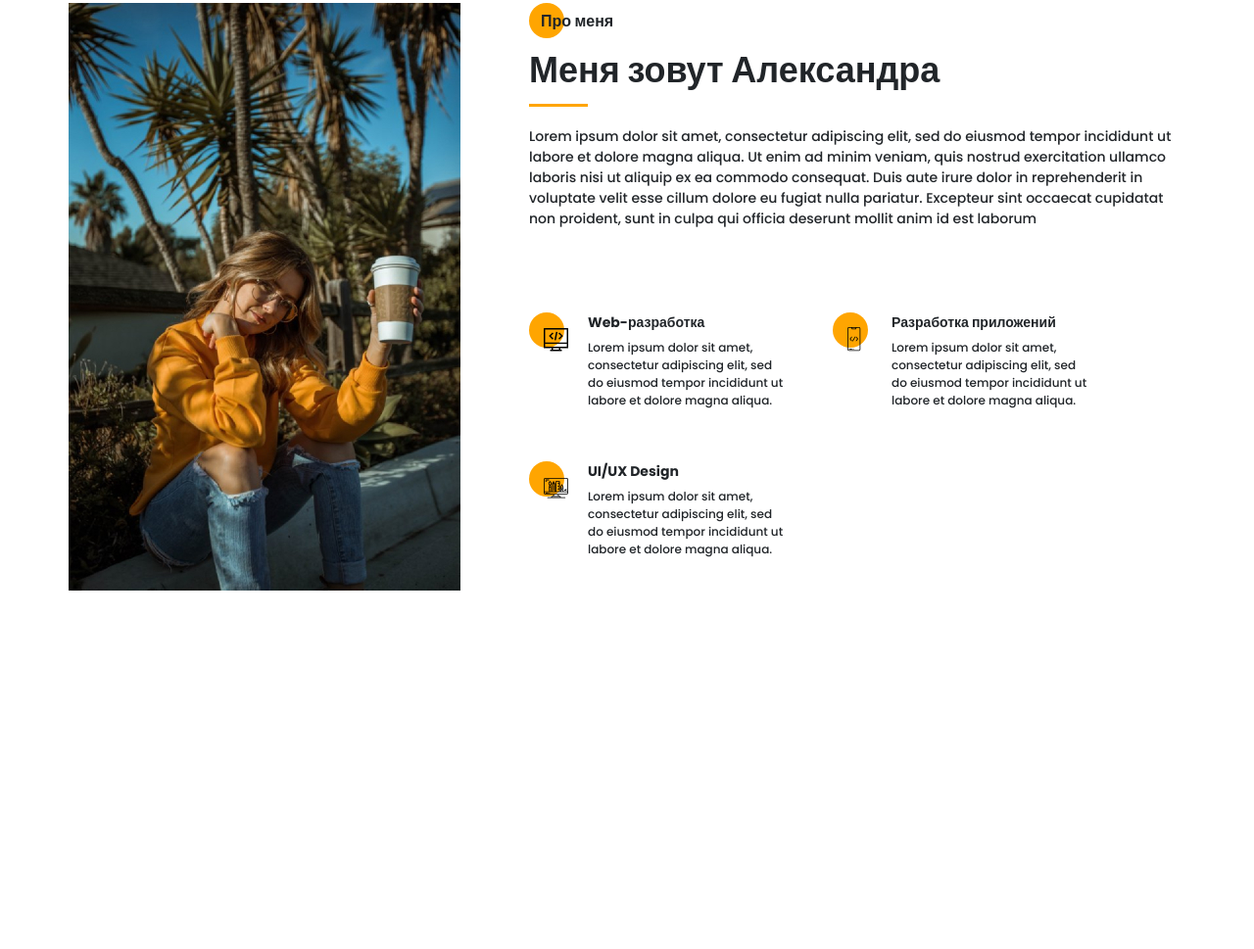
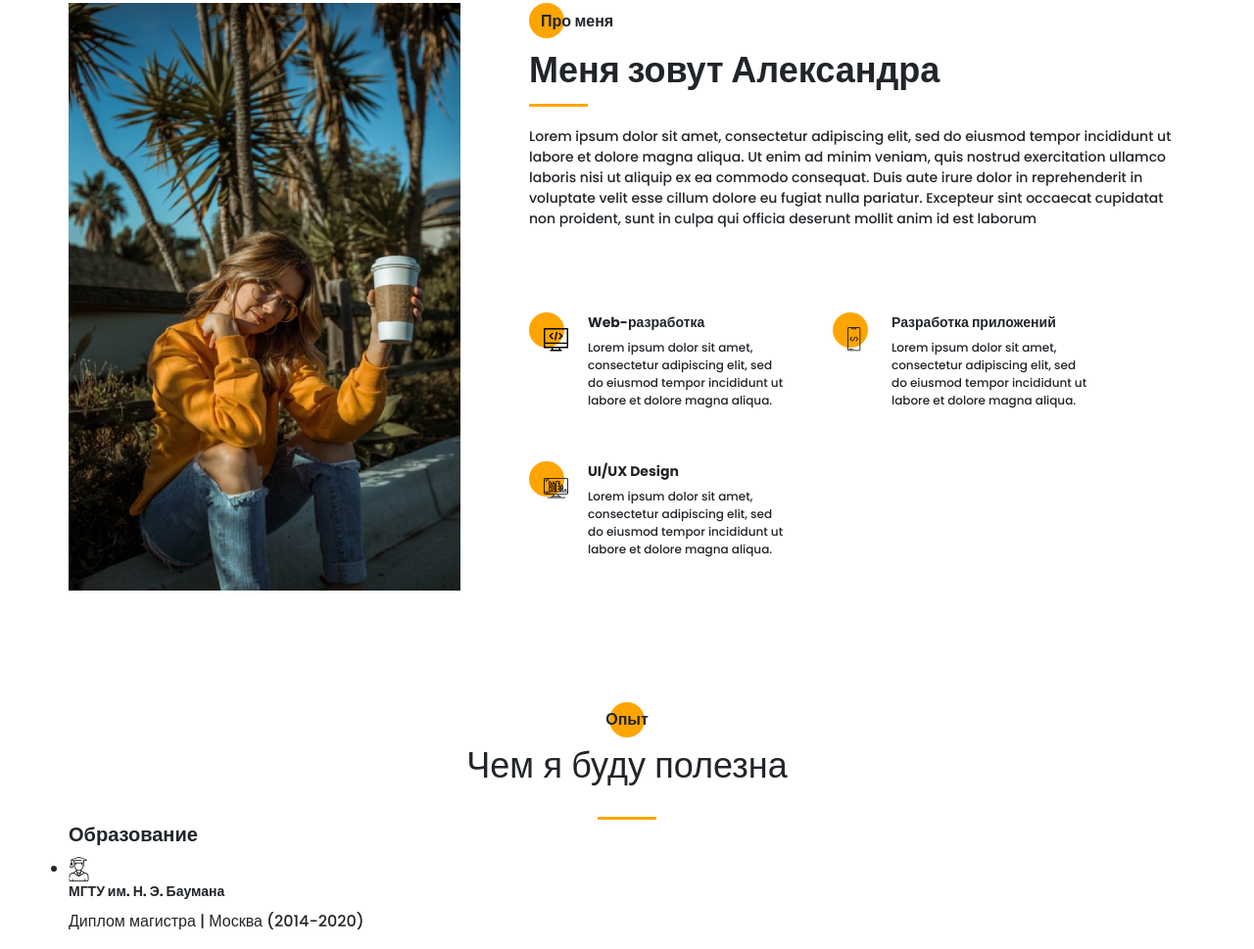
Before and after one commit to gitMike23/Portfolio_project, a plain HTML site: page src/index.html in a window 1280 px wide. Shown: the part 917-1886 px from the top of the page at 98% size. Before the commit the page ends 1520 px from the top, so only its background shows below. Drawn offline with nearby package versions, Linux system fonts and the light colour scheme; files that its build step writes are made by us from their sources; files whose address does not match are found by name.

Commit message:
education section started

```diff
--- a/src/index.html
+++ b/src/index.html
@@ -176,6 +176,37 @@
             </div>
         </div>
     </section>
+    <section class="resume">
+        <div class="container">
+            <h2 class="title title_fz16 resume__title">Опыт</h2>
+            <div class="title_fz36 resume__subtitle">Чем я буду полезна</div>
+            <div class="divider"></div>
+            <div class="resume__wrapper">
+                <div class="resume__column">
+                    <h3 class="title title_fz20 resume__column-title">Образование</h3>
+                    <ul>
+                        <li>
+                            <div class="resume__item">
+                                <div class="resume__item-head">
+                                    <div class="resume__item-icon">
+                                        <img src="icons/experience/university.svg" alt="degree">
+                                    </div>
+                                    <h4 class="title title_fz14">
+                                        МГТУ им. Н. Э. Баумана
+                                    </h4>
+                                    <div class="resume__item-location">Диплом магистра | Москва (2014-2020)</div>
+                                </div>
+                                <div class="resume__item-body">
+
+                                </div>
+                            </div>
+                        </li>
+                    </ul>
+                </div>
+                <div class="resume__column"></div>
+            </div>
+        </div>
+    </section>
     <script src="js/script.js"></script>
 </body>
 </html>
--- a/src/sass/blocks/_about.scss
+++ b/src/sass/blocks/_about.scss
@@ -24,6 +24,7 @@
         padding-top: 6px;
         .divider {
             margin-top: 4px;
+            margin-left: 0;
         }
     }
     &__text {
--- /dev/null
+++ b/src/sass/blocks/_resume.scss
@@ -0,0 +1,16 @@
+.resume {
+    padding-top: 120px;
+    &__title{
+        position: relative;
+        text-align: center;
+        @include before_circle;
+        &:before {
+            top: -6px;
+            left:50%;
+            transform: translateX(-50%);
+        }
+    }
+    &__subtitle {
+        text-align: center;
+    }
+}
--- a/src/sass/blocks/_title.scss
+++ b/src/sass/blocks/_title.scss
@@ -11,6 +11,10 @@
         font-size: 16px;
         line-height: 24px;
     }
+    &_fz20 {
+        font-size: 20px;
+        line-height: 30px;
+    }
     &_fz48 {
         font-size: 48px;
     }
--- a/src/sass/style.scss
+++ b/src/sass/style.scss
@@ -19,7 +19,7 @@
     width: 60px;
     height: 3px;
     background-color: $main-color;
-    margin-top: 25px;
+    margin: 25px auto 0 auto;
 }
 
 @import 'blocks/promo';
@@ -28,3 +28,4 @@
 @import 'blocks/sidepanel';
 @import 'blocks/menu';
 @import 'blocks/about';
+@import 'blocks/resume';
```
Also changed, not shown: dist/index.html (+1 -1 lines), dist/css/style.min.css.
